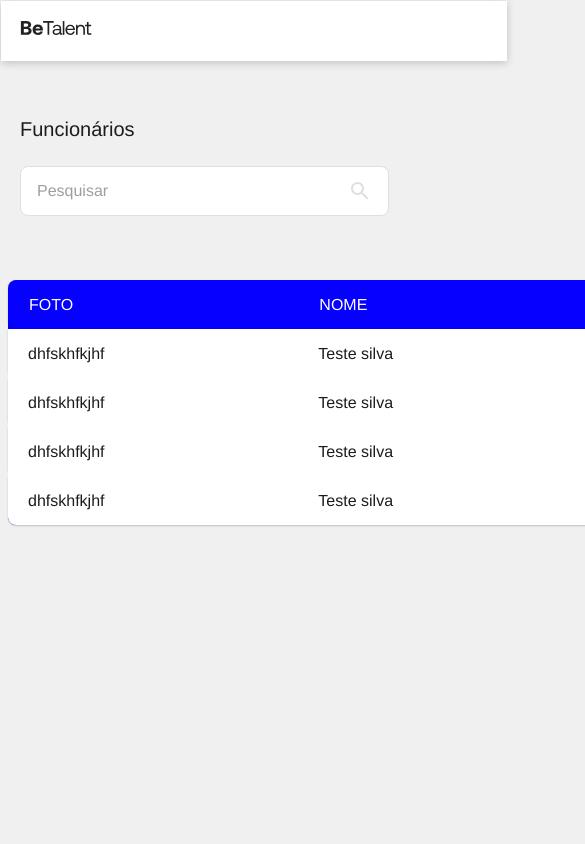
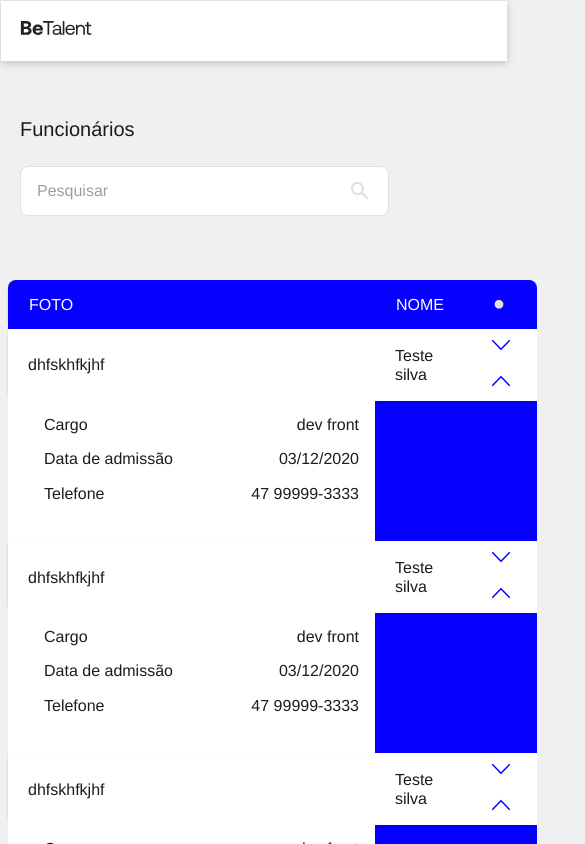
Before and after one commit to PanicAThePython/employees-screen-challenge, a React (Vite) app in the folder frontend/: page / in a window 390 px wide. Shown: the top 844 px of the page, 585 px wide, since content can reach past the window. Built offline with nearby package versions, Linux system fonts and the light colour scheme; a web font is replaced by a local one.

Commit message:
feat: creating table employees mobile

```diff
--- a/frontend/src/App.tsx
+++ b/frontend/src/App.tsx
@@ -2,7 +2,8 @@ import { Header } from "./components/Header"
 import './assets/fonts.css'
 import './App.css'
 import Search from "./assets/icons/Search.svg"
-import { TableEmployees } from "./components/TableEmployees"
+// import { TableEmployeesDesktop } from "./components/TableEmployeesDesktop"
+import { TableEmployeesMobile } from "./components/TableEmployeesMobile"
 
 function App() {
   return (
@@ -17,7 +18,7 @@ function App() {
         </div>
       </div>
 
-      <TableEmployees/>
+      <TableEmployeesMobile />
     </main>
   )
 }
--- a/frontend/src/components/TableEmployees/style.css
+++ /dev/null
@@ -1,57 +0,0 @@
-.table {
-    width: 200dvh;
-    margin: 0 auto;
-    border: none;
-    border-spacing: 0;
-
-    border-top: 1px solid #0500ff;
-    border-radius: 8px !important;
-    background-color: #0500FF;
-
-}
-
-.table-header {
-    /* width: 200dvh; */
-    border-top: 1px solid #0500ff;
-    border-radius: 8px !important;
-
-    color: #FFF;
-    box-shadow: 0px 1px 2px 0px #00000033;
-    text-align: left;
-}
-
-.table-title {
-    font-size: 16px;
-    font-weight: 400;
-    line-height: 19.54px;
-    font-family: Helvetica Neue;
-    color: #FFF;
-    padding: 0 20px;
-}
-
-.table-row {
-    background-color: #FFF;
-    height: 49px;
-    color: #1C1C1C;
-    border: 1px solid #FFF !important;
-    box-shadow: 0px 1px 2px 0px #00000033;
-    border-bottom-left-radius: 8px;
-    border-bottom-right-radius: 8px;
-}
-
-.table:last-child .table-row:last-child td:first-child {
-    border-bottom-left-radius: 8px;
-}
-
-.table:last-child .table-row:last-child td:last-child {
-    border-bottom-right-radius: 8px;
-}
-
-.table-row-text {
-    font-size: 16px;
-    font-weight: 400;
-    line-height: 19.09px;
-    font-family: Helvetica Neue;
-    color: #1C1C1C;
-    padding: 0 20px;
-}
--- a/frontend/src/components/TableEmployees/index.tsx
+++ b/frontend/src/components/TableEmployeesDesktop/index.tsx
@@ -1,5 +1,5 @@
-import "./style.css"
-export function TableEmployees (){
+import "../../index.css"
+export function TableEmployeesDesktop (){
 
     const mock = [
         {
--- /dev/null
+++ b/frontend/src/components/TableEmployeesMobile/index.tsx
@@ -0,0 +1,77 @@
+import "../../index.css"
+import "./style.css"
+import ArrowDown from "../../assets/icons/ArrowDown.svg"
+import ArrowUp from "../../assets/icons/ArrowUp.svg"
+export function TableEmployeesMobile(){
+
+    const mock = [
+        {
+            foto: "dhfskhfkjhf",
+            nome: "Teste silva",
+            cargo: "dev front",
+            data: "03/12/2020",
+            telefone: "47 99999-3333"
+        },
+        {
+            foto: "dhfskhfkjhf",
+            nome: "Teste silva",
+            cargo: "dev front",
+            data: "03/12/2020",
+            telefone: "47 99999-3333"
+        },
+        {
+            foto: "dhfskhfkjhf",
+            nome: "Teste silva",
+            cargo: "dev front",
+            data: "03/12/2020",
+            telefone: "47 99999-3333"
+        },
+        {
+            foto: "dhfskhfkjhf",
+            nome: "Teste silva",
+            cargo: "dev front",
+            data: "03/12/2020",
+            telefone: "47 99999-3333"
+        }
+    ]
+
+    return (
+        <table className="table">
+            <tr className="table-header">
+                <th><h2 className="table-title">FOTO</h2></th>
+                <th><h2 className="table-title">NOME</h2></th>
+                <th><h2 className="icon-white-circle">{'\u26AA'}</h2></th>
+            </tr>
+
+            {mock && mock.map((item, index) => (
+                <>
+                    <tr key={index} className="table-row">
+                        <td className="table-row-text">{item.foto}</td>
+                        <td className="table-row-text">{item.nome}</td>
+                        <td className="table-row-text" onClick={() => console.log("ativa a visualização de conteúdo")}>
+                            <img src={ArrowDown} alt="Arrow Down" className="icon-arrow"/>
+                            <img src={ArrowUp} alt="Arrow Down" className="icon-arrow"/>
+                        </td>
+                    </tr>
+                    <tr>
+                        <div className="table-person-content">
+                            <div className="table-person-content-div">
+                                <span className="table-title-person-content">Cargo</span>
+                                <span className="table-person-data-text">{item.cargo}</span>
+                            </div>
+                            <div className="table-person-content-div">
+                                <span className="table-title-person-content">Data de admissão</span>
+                                <span className="table-person-data-text">{item.data}</span>
+                            </div>
+                            <div className="table-person-content-div">
+                                <span className="table-title-person-content">Telefone</span>
+                                <span className="table-person-data-text">{item.telefone}</span>
+                            </div>
+                        </div>
+                    </tr>
+                </>
+            ))}
+
+        </table>
+    )
+}
--- /dev/null
+++ b/frontend/src/components/TableEmployeesMobile/style.css
@@ -0,0 +1,29 @@
+.table-person-content {
+    background-color: #FFF;
+    width: 335px;
+    height: 113px;
+    padding: 13.5px 16px;
+}
+
+.table-person-content-div {
+    display: flex;
+    justify-content: space-between;
+    margin-bottom: 15px;
+}
+
+.table-title-person-content {
+    font-size: 16px;
+    font-weight: 500;
+    line-height: 19.54px;
+    font-family: Helvetica Neue;
+    color: #1C1C1C;
+    padding: 0 20px;
+}
+
+.table-person-data-text {
+    font-size: 16px;
+    font-weight: 400;
+    line-height: 19.09px;
+    font-family: Helvetica Neue;
+    color: #1C1C1C;
+}
--- a/frontend/src/index.css
+++ b/frontend/src/index.css
@@ -1,3 +1,79 @@
 :root{
   background-color: #F0F0F0;
 }
+
+.table {
+  margin: 0 auto;
+  width: 200dvh;
+  border: none;
+  border-spacing: 0;
+
+  border-top: 1px solid #0500ff;
+  border-radius: 8px !important;
+  background-color: #0500FF;
+
+  @media (max-width: 660px){
+    width: 50dvh;
+  }
+
+}
+
+.table-header {
+  /* width: 200dvh; */
+  border-top: 1px solid #0500ff;
+  border-radius: 8px !important;
+
+  color: #FFF;
+  box-shadow: 0px 1px 2px 0px #00000033;
+  text-align: left;
+}
+
+.table-title {
+  font-size: 16px;
+  font-weight: 500;
+  line-height: 19.54px;
+  font-family: Helvetica Neue;
+  color: #FFF;
+  padding: 0 20px;
+}
+
+.table-row {
+  background-color: #FFF;
+  height: 49px;
+  color: #1C1C1C;
+  border: 1px solid #FFF !important;
+  box-shadow: 0px 1px 2px 0px #00000033;
+  border-bottom-left-radius: 8px;
+  border-bottom-right-radius: 8px;
+}
+
+.table:last-child .table-row:last-child td:first-child {
+  border-bottom-left-radius: 8px;
+}
+
+.table:last-child .table-row:last-child td:last-child {
+  border-bottom-right-radius: 8px;
+}
+
+.table-row-text {
+  font-size: 16px;
+  font-weight: 400;
+  line-height: 19.09px;
+  font-family: Helvetica Neue;
+  color: #1C1C1C;
+  padding: 0 20px;
+}
+
+.icon-arrow {
+  width: 32px;
+  height: 32px;
+}
+
+.icon-white-circle {
+  font-size: 8px;
+  font-weight: 500;
+  line-height: 19.54px;
+  font-family: Helvetica Neue;
+  color: #FFF;
+  padding: 0 28px;
+}
```
Also changed, not shown: frontend/src/assets/icons/ArrowDown.svg (added), frontend/src/assets/icons/ArrowUp.svg (added).
